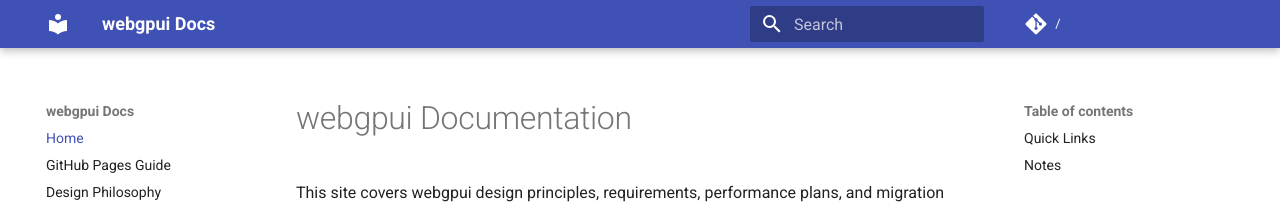
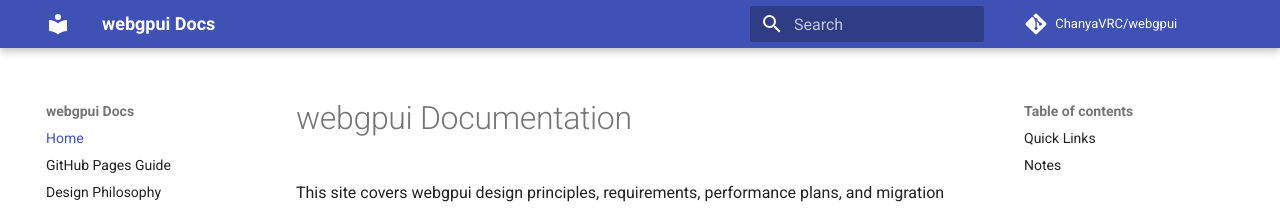
Before and after one commit to ChanyaVRC/webgpui, an MkDocs documentation site: the page built from docs/index.md, in a window 1280 px wide. Shown: the top 208 px of the page. Built offline with MkDocs 1.6.1 and Material for MkDocs 9.7.7, drawn with Linux system fonts in a browser that asks for light colours; comment, search, counter and statistics services are not loaded.

Commit message:
ci(docs): fix Pages CD branch and mkdocs placeholders
- change trigger branch from 'main' to 'master'
- add paths filter for docs/** and mkdocs.yml
- replace site_url/repo_url placeholders with ChanyaVRC/webgpui

```diff
--- a/mkdocs.yml
+++ b/mkdocs.yml
@@ -1,8 +1,8 @@
 site_name: webgpui Docs
 site_description: webgpui design and requirements documentation
-site_url: https://<your-account>.github.io/<your-repo>/
-repo_url: https://github.com/<your-account>/<your-repo>
-repo_name: <your-account>/<your-repo>
+site_url: https://ChanyaVRC.github.io/webgpui/
+repo_url: https://github.com/ChanyaVRC/webgpui
+repo_name: ChanyaVRC/webgpui
 
 theme:
   name: material
```
Also changed, not shown: 1 other file.
